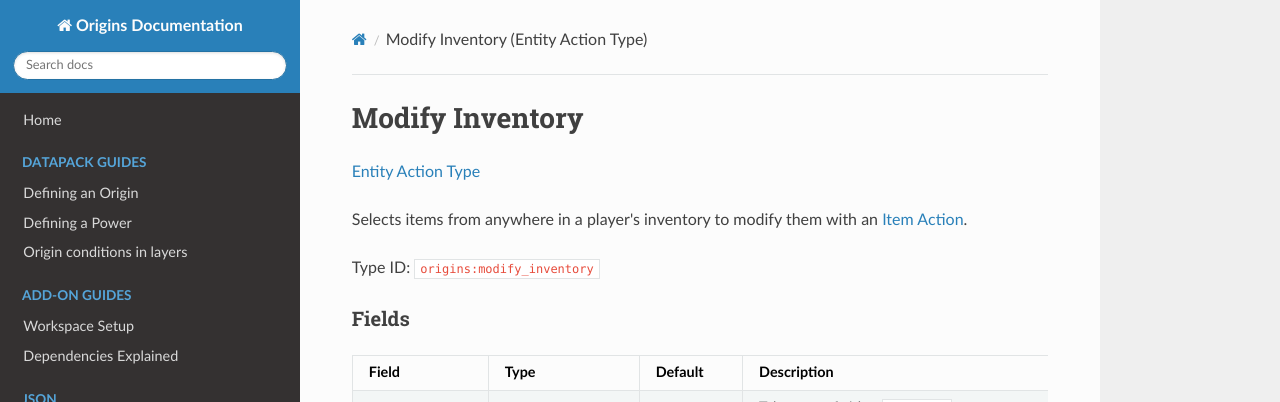
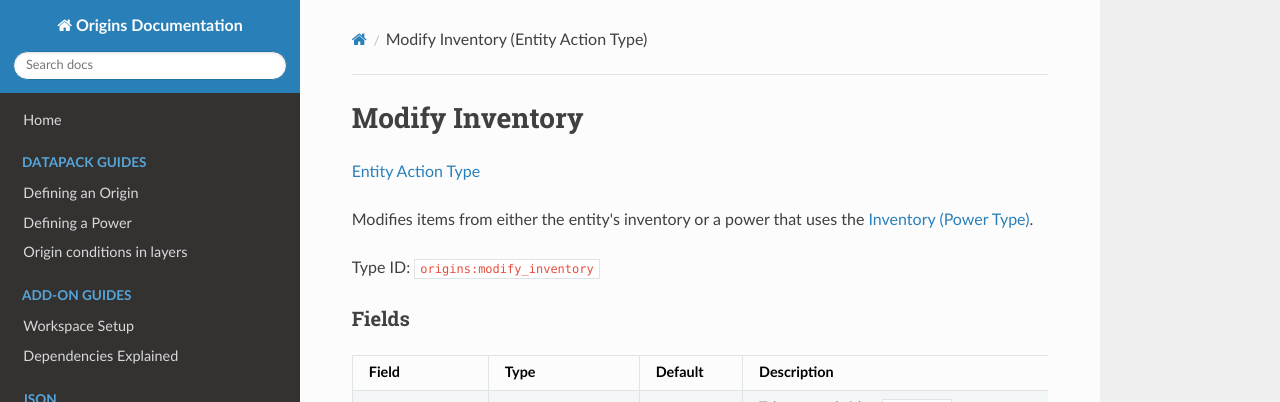
Before and after one commit to apace100/origins-docs, an MkDocs documentation site: the page built from docs/types/entity_action_types/modify_inventory.md, in a window 1280 px wide and 1088 px high. Shown: the top 402 px of the window. Built offline with MkDocs 1.6.1, drawn with Linux system fonts in a browser that asks for light colours; nearby versions of some CDN libraries.

Commit message:
Update docs/types/entity_action_types/modify_inventory.md
Co-authored-by: eggohito <66972816+eggohito@users.noreply.github.com>

```diff
--- a/docs/types/entity_action_types/modify_inventory.md
+++ b/docs/types/entity_action_types/modify_inventory.md
@@ -7,7 +7,7 @@ date: 2022-6-07
 
 [Entity Action Type](../entity_action_types.md)
 
-Selects items from anywhere in a player's inventory to modify them with an [Item Action](../types/item_action_types.md).
+Modifies items from either the entity's inventory or a power that uses the [Inventory (Power Type)](../../power_types/inventory.md).
 
 Type ID: `origins:modify_inventory`
 
```
